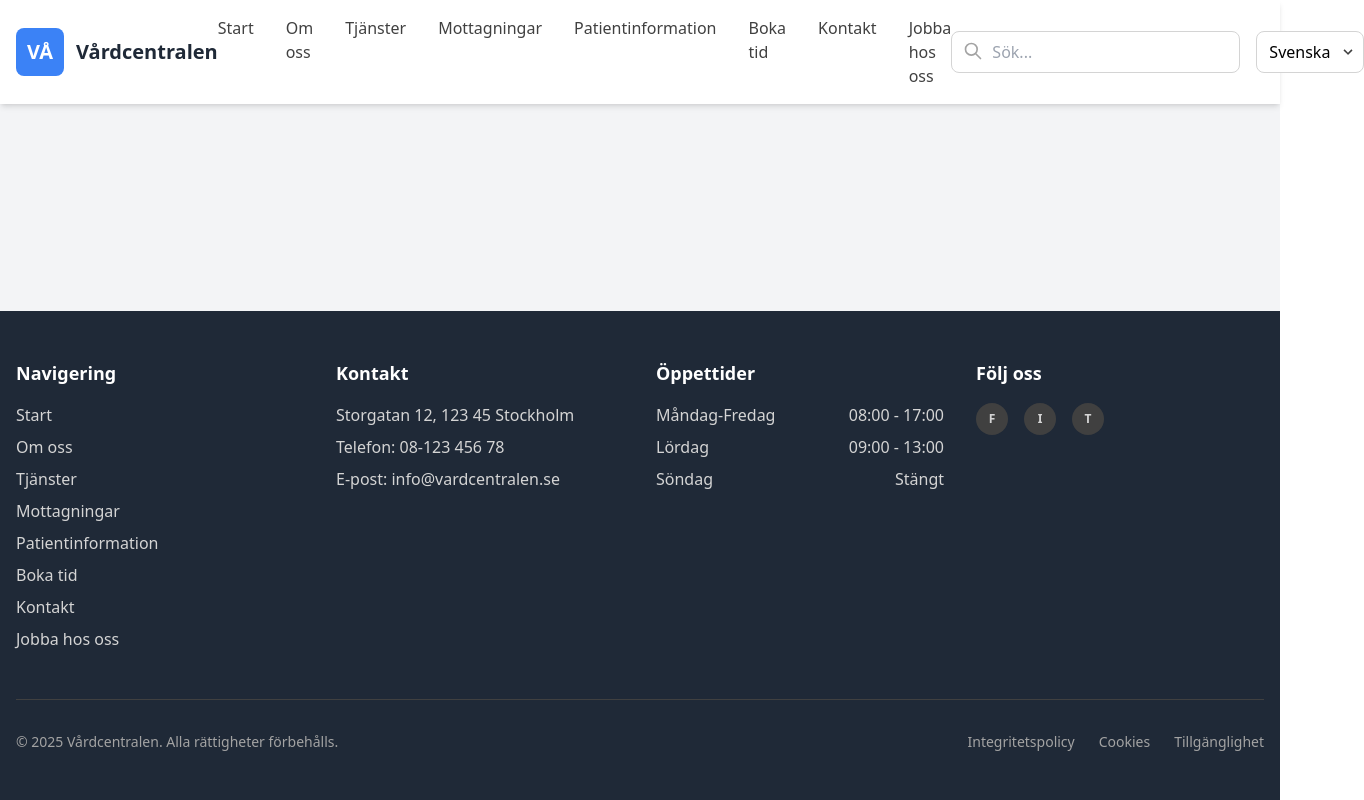
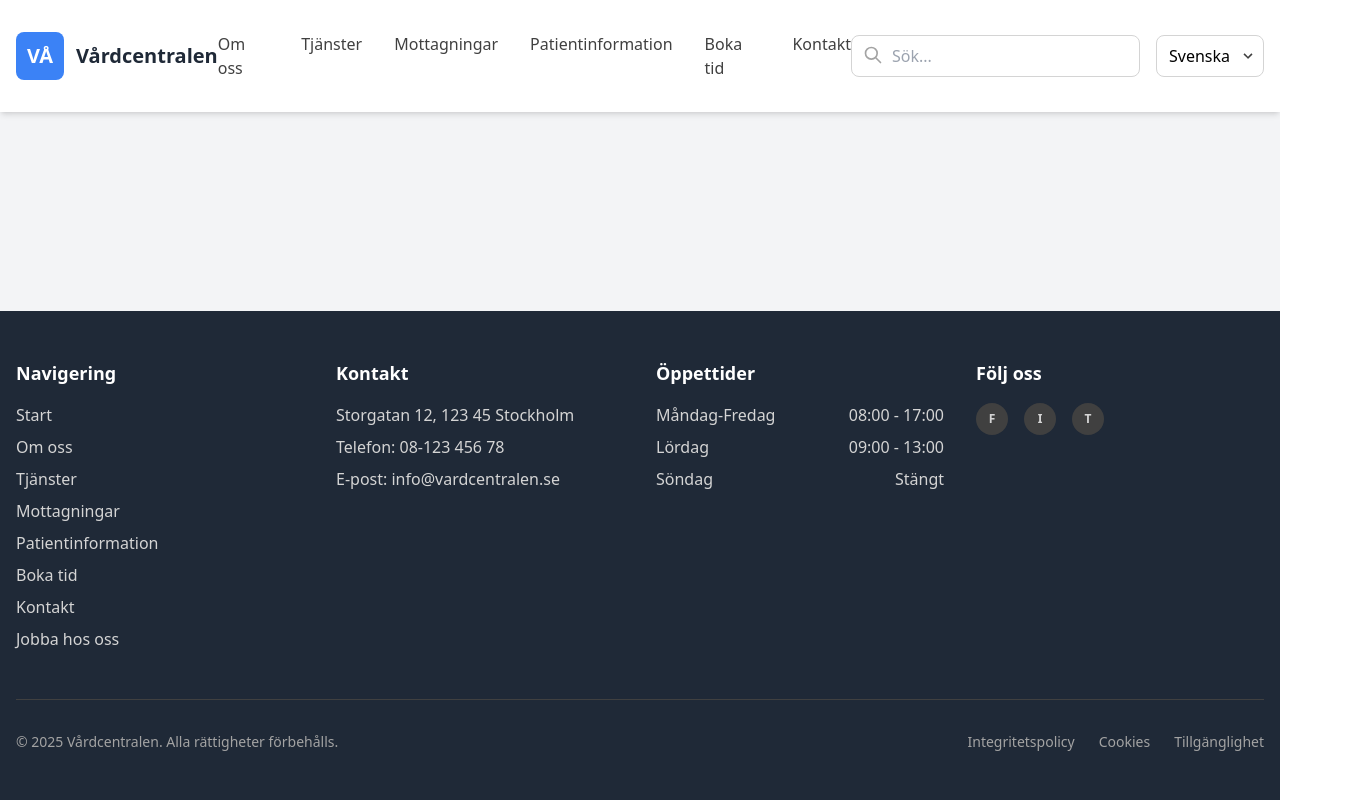
Before and after one commit to pattespatte/swedish-healthcare-demo-site, a Vue app: page /om-oss/formaner in a window 1280 px wide. Shown: the whole page, 1364 px wide, since content can reach past the window. Built offline with nearby package versions, Linux system fonts and the light colour scheme.

Commit message:
feat: implement secondary navigation and enhance routing for job opportunities

```diff
--- a/src/components/common/Header.vue
+++ b/src/components/common/Header.vue
@@ -1,24 +1,66 @@
 <script setup lang="ts">
 import { ref } from "vue";
+import { useRoute } from "vue-router";
 
-// State for mobile menu
+const route = useRoute();
+
+// State for mobile menu and secondary navigation
 const isMenuOpen = ref(false);
+const showSecondaryNav = ref(false);
+let hoverTimeout: number | null = null;
 
 // Navigation links for the 8 pages
 const navLinks = [
-	{ name: "Start", path: "/" },
+	// { name: "Start", path: "/" },
 	{ name: "Om oss", path: "/om-oss" },
 	{ name: "Tjänster", path: "/tjanster" },
 	{ name: "Mottagningar", path: "/mottagningar" },
 	{ name: "Patientinformation", path: "/patientinformation" },
 	{ name: "Boka tid", path: "/boka-tid" },
 	{ name: "Kontakt", path: "/kontakt" },
-	{ name: "Jobba hos oss", path: "/jobba-hos-oss" },
+];
+
+// Om oss sub-navigation items
+const omOssSubNav = [
+	{ name: "Jobba hos oss", path: "/om-oss/jobba-hos-oss" },
+	{ name: "Lediga tjänster", path: "/om-oss/lediga-tjanster" },
+	{ name: "Karriärvägar", path: "/om-oss/karriarvagar" },
+	{ name: "Förmåner", path: "/om-oss/formaner" },
 ];
 
 // Toggle mobile menu
 const toggleMenu = () => {
 	isMenuOpen.value = !isMenuOpen.value;
+};
+
+// Show secondary navigation on hover
+const showSecondaryNavOnHover = () => {
+	if (hoverTimeout) {
+		clearTimeout(hoverTimeout);
+		hoverTimeout = null;
+	}
+	showSecondaryNav.value = true;
+};
+
+// Hide secondary navigation with delay
+const hideSecondaryNavOnHover = () => {
+	hoverTimeout = window.setTimeout(() => {
+		showSecondaryNav.value = false;
+	}, 200); // 200ms delay before hiding
+};
+
+// Keep secondary navigation visible when hovering over it
+const keepSecondaryNavVisible = () => {
+	if (hoverTimeout) {
+		clearTimeout(hoverTimeout);
+		hoverTimeout = null;
+	}
+	showSecondaryNav.value = true;
+};
+
+// Check if a link is active
+const isActive = (path: string) => {
+	return route.path === path;
 };
 </script>
 
@@ -27,7 +69,7 @@ const toggleMenu = () => {
 		<div class="container mx-auto px-4">
 			<div class="flex justify-between items-center py-4">
 				<!-- Logo placeholder -->
-				<div class="flex items-center">
+				<router-link to="/" class="flex items-center">
 					<div
 						class="w-12 h-12 bg-primary-500 rounded-lg flex items-center justify-center"
 					>
@@ -36,19 +78,67 @@ const toggleMenu = () => {
 					<span class="ml-3 text-xl font-bold text-neutral-800"
 						>Vårdcentralen</span
 					>
-				</div>
+				</router-link>
 
 				<!-- Desktop Navigation -->
-				<nav class="hidden md:flex space-x-8">
-					<router-link
+				<nav class="hidden md:flex space-x-8 relative">
+					<div
 						v-for="link in navLinks"
 						:key="link.path"
-						:to="link.path"
-						class="text-neutral-700 hover:text-primary-700 font-medium transition-colors duration-200"
-						active-class="text-primary-700 font-semibold"
+						class="relative"
+						@mouseenter="
+							link.name === 'Om oss'
+								? showSecondaryNavOnHover()
+								: null
+						"
+						@mouseleave="
+							link.name === 'Om oss'
+								? hideSecondaryNavOnHover()
+								: null
+						"
 					>
-						{{ link.name }}
-					</router-link>
+						<router-link
+							:to="link.path"
+							class="text-neutral-700 hover:text-primary-700 font-medium transition-colors duration-200 block py-4"
+							:class="{
+								'text-primary-700 font-semibold': isActive(
+									link.path
+								),
+							}"
+						>
+							{{ link.name }}
+						</router-link>
+					</div>
+
+					<!-- Secondary Navigation for "Om oss" -->
+					<div
+						class="absolute left-0 top-full w-full bg-blue-100 border-b border-blue-200 transition-all duration-300 ease-in-out z-20"
+						:class="{
+							'opacity-100 translate-y-0': showSecondaryNav,
+							'opacity-0 -translate-y-2 pointer-events-none':
+								!showSecondaryNav,
+						}"
+						@mouseenter="keepSecondaryNavVisible"
+						@mouseleave="hideSecondaryNavOnHover"
+					>
+						<div class="container mx-auto px-4 py-4">
+							<nav class="flex space-x-6">
+								<router-link
+									v-for="item in omOssSubNav"
+									:key="item.path"
+									:to="item.path"
+									class="text-blue-700 hover:text-blue-900 font-medium transition-colors duration-200"
+									:class="{
+										'text-blue-900 font-bold': isActive(
+											item.path
+										),
+									}"
+								>
+									{{ item.name }}
+								</router-link>
+							</nav>
+						</div>
+					</div>
 				</nav>
 
 				<!-- Right side: Search and Language -->
--- a/src/components/common/Navigation.vue
+++ b/src/components/common/Navigation.vue
@@ -15,20 +15,51 @@ interface NavItem {
 // State for mobile menu and dropdowns
 const isMenuOpen = ref(false);
 const openDropdown = ref<string | null>(null);
+const showSecondaryNav = ref(false);
+let hoverTimeout: number | null = null;
 
 // Navigation links with dropdowns
 const navLinks: NavItem[] = [
 	{
-		name: "Start",
-		path: "/",
-		hasDropdown: false,
-		dropdownItems: [],
+		name: "Om oss",
+		path: "/om-oss",
+		hasDropdown: true,
+		dropdownItems: [
+			{ name: "Om oss", path: "/om-oss" },
+			{ name: "Jobba hos oss", path: "/om-oss/jobba-hos-oss" },
+			{ name: "Lediga tjänster", path: "/om-oss/lediga-tjanster" },
+			{ name: "Karriärvägar", path: "/om-oss/karriarvagar" },
+			{ name: "Förmåner", path: "/om-oss/formaner" },
+		],
 	},
 	{
 		name: "Tjänster",
 		path: "/tjanster",
-		hasDropdown: false,
-		dropdownItems: [],
+		hasDropdown: true,
+		dropdownItems: [
+			{ name: "Översikt", path: "/tjanster" },
+			{ name: "Mottagningar", path: "/mottagningar" },
+			{
+				name: "Specialistmottagningar",
+				path: "/tjanster/specialistmottagningar",
+			},
+			{ name: "Labbprov", path: "/tjanster/labbprov" },
+			{ name: "Hemsjukvård", path: "/tjanster/hemsjukvard" },
+		],
+	},
+	{
+		name: "Patientinformation",
+		path: "/patientinformation",
+		hasDropdown: true,
+		dropdownItems: [
+			{ name: "Översikt", path: "/patientinformation" },
+			{ name: "Vårdgaranti", path: "/patientinformation/vardgaranti" },
+			{ name: "Avgifter", path: "/patientinformation/avgifter" },
+			{
+				name: "Din vårdkontakt",
+				path: "/patientinformation/din-vardkontakt",
+			},
+		],
 	},
 	{
 		name: "Boka tid",
@@ -96,6 +127,31 @@ const isDropdownActive = (dropdownItems: any[]) => {
 const closeDropdowns = () => {
 	openDropdown.value = null;
 };
+
+// Show secondary navigation on hover
+const showSecondaryNavOnHover = () => {
+	if (hoverTimeout) {
+		clearTimeout(hoverTimeout);
+		hoverTimeout = null;
+	}
+	showSecondaryNav.value = true;
+};
+
+// Hide secondary navigation with delay
+const hideSecondaryNavOnHover = () => {
+	hoverTimeout = window.setTimeout(() => {
+		showSecondaryNav.value = false;
+	}, 200); // 200ms delay before hiding
+};
+
+// Keep secondary navigation visible when hovering over it
+const keepSecondaryNavVisible = () => {
+	if (hoverTimeout) {
+		clearTimeout(hoverTimeout);
+		hoverTimeout = null;
+	}
+	showSecondaryNav.value = true;
+};
 </script>
 
 <template>
@@ -108,6 +164,16 @@ const closeDropdowns = () => {
 						v-for="link in navLinks"
 						:key="link.name"
 						class="relative"
+						@mouseenter="
+							link.name === 'Om oss'
+								? showSecondaryNavOnHover()
+								: null
+						"
+						@mouseleave="
+							link.name === 'Om oss'
+								? hideSecondaryNavOnHover()
+								: null
+						"
 					>
 						<router-link
 							:to="link.path"
@@ -150,6 +216,38 @@ const closeDropdowns = () => {
 									</router-link>
 								</li>
 							</ul>
+						</div>
+
+						<!-- Secondary Navigation for "Om oss" -->
+						<div
+							v-if="link.name === 'Om oss'"
+							class="absolute left-0 top-full w-full bg-blue-100 border-b border-blue-200 transition-all duration-300 ease-in-out z-20"
+							:class="{
+								'opacity-100 translate-y-0': showSecondaryNav,
+								'opacity-0 -translate-y-2 pointer-events-none':
+									!showSecondaryNav,
+							}"
+							@mouseenter="keepSecondaryNavVisible"
+							@mouseleave="hideSecondaryNavOnHover"
+						>
+							<div class="container mx-auto px-4 py-4">
+								<nav class="flex space-x-6">
+									<router-link
+										v-for="item in link.dropdownItems"
+										:key="item.path"
+										:to="item.path"
+										class="text-blue-700 hover:text-blue-900 font-medium transition-colors duration-200"
+										:class="{
+											'text-blue-900 font-bold': isActive(
+												item.path
+											),
+										}"
+										@click="closeDropdowns"
+									>
+										{{ item.name }}
+									</router-link>
+								</nav>
+							</div>
 						</div>
 
 						<!-- Dropdown Toggle Button -->
--- /dev/null
+++ b/src/components/common/SecondaryNavigation.vue
@@ -0,0 +1,26 @@
+<template>
+	<div class="bg-blue-100 border-b border-blue-200 p-4">
+		<p class="text-blue-800 font-bold">Secondary Navigation Component</p>
+		<nav class="flex space-x-4 mt-2">
+			<a href="/om-oss" class="text-blue-700 hover:text-blue-900"
+				>Om oss</a
+			>
+			<a
+				href="/om-oss/jobba-hos-oss"
+				class="text-blue-700 hover:text-blue-900"
+				>Jobba hos oss</a
+			>
+			<a
+				href="/om-oss/lediga-tjanster"
+				class="text-blue-700 hover:text-blue-900"
+				>Lediga tjänster</a
+			>
+		</nav>
+	</div>
+</template>
+
+<script>
+export default {
+	name: "SecondaryNavigation",
+};
+</script>
--- a/src/router/index.ts
+++ b/src/router/index.ts
@@ -10,6 +10,11 @@ const routes: Array<RouteRecordRaw> = [
 		path: '/om-oss',
 		name: 'About',
 		component: () => import('@/views/AboutView.vue')
+	},
+	{
+		path: '/om-oss/jobba-hos-oss',
+		name: 'JobbaHosOss',
+		component: () => import('@/views/JobbaHosOssPage.vue')
 	},
 	{
 		path: '/tjanster',
@@ -56,11 +61,6 @@ const routes: Array<RouteRecordRaw> = [
 		name: 'Patientinformation',
 		component: () => import('@/views/PatientinformationPage.vue')
 	},
-	{
-		path: '/jobba-hos-oss',
-		name: 'JobbaHosOss',
-		component: () => import('@/views/JobbaHosOssPage.vue')
-	}
 ]
 
 const router = createRouter({
--- a/src/views/JobbaHosOssPage.vue
+++ b/src/views/JobbaHosOssPage.vue
@@ -1,12 +1,13 @@
 <template>
+	<div>
+		<SecondaryNavigation />
 		<div class="container mx-auto px-4 py-8">
 			<h1 class="text-3xl font-bold text-gray-800 mb-6">Jobba hos oss</h1>
 			<div class="bg-white rounded-lg shadow-md p-6">
 				<p class="text-gray-600 mb-6">
-				Vill du bli en del av vårt team? Här hittar du information om
-				lediga tjänster och vad det innebär att arbeta hos oss.
+					Vill du bli en del av vårt team? Här hittar du information
+					om lediga tjänster och vad det innebär att arbeta hos oss.
 				</p>
-
 				<div class="grid grid-cols-1 md:grid-cols-2 gap-6 mb-8">
 					<div class="bg-blue-50 rounded-lg p-6">
 						<h2 class="text-xl font-semibold mb-3 text-blue-800">
@@ -19,7 +20,6 @@
 							<li>• Moderna lokaler och utrustning</li>
 						</ul>
 					</div>
-
 					<div class="bg-green-50 rounded-lg p-6">
 						<h2 class="text-xl font-semibold mb-3 text-green-800">
 							Lediga tjänster
@@ -33,7 +33,6 @@
 						</ul>
 					</div>
 				</div>
-
 				<div class="text-center">
 					<button
 						class="bg-blue-600 text-white px-6 py-3 rounded-lg hover:bg-blue-700 transition-colors"
@@ -43,8 +42,16 @@
 				</div>
 			</div>
 		</div>
+	</div>
 </template>
 
-<script setup lang="ts">
-// Placeholder component for JobbaHosOss (Work with us) page
+<script>
+import SecondaryNavigation from "@/components/common/SecondaryNavigation.vue";
+
+export default {
+	name: "JobbaHosOssPage",
+	components: {
+		SecondaryNavigation,
+	},
+};
 </script>
```
Also changed, not shown: 1 other file (tests, documents, lock files or other folders). Lines whose indentation alone changed are shown as unchanged.
